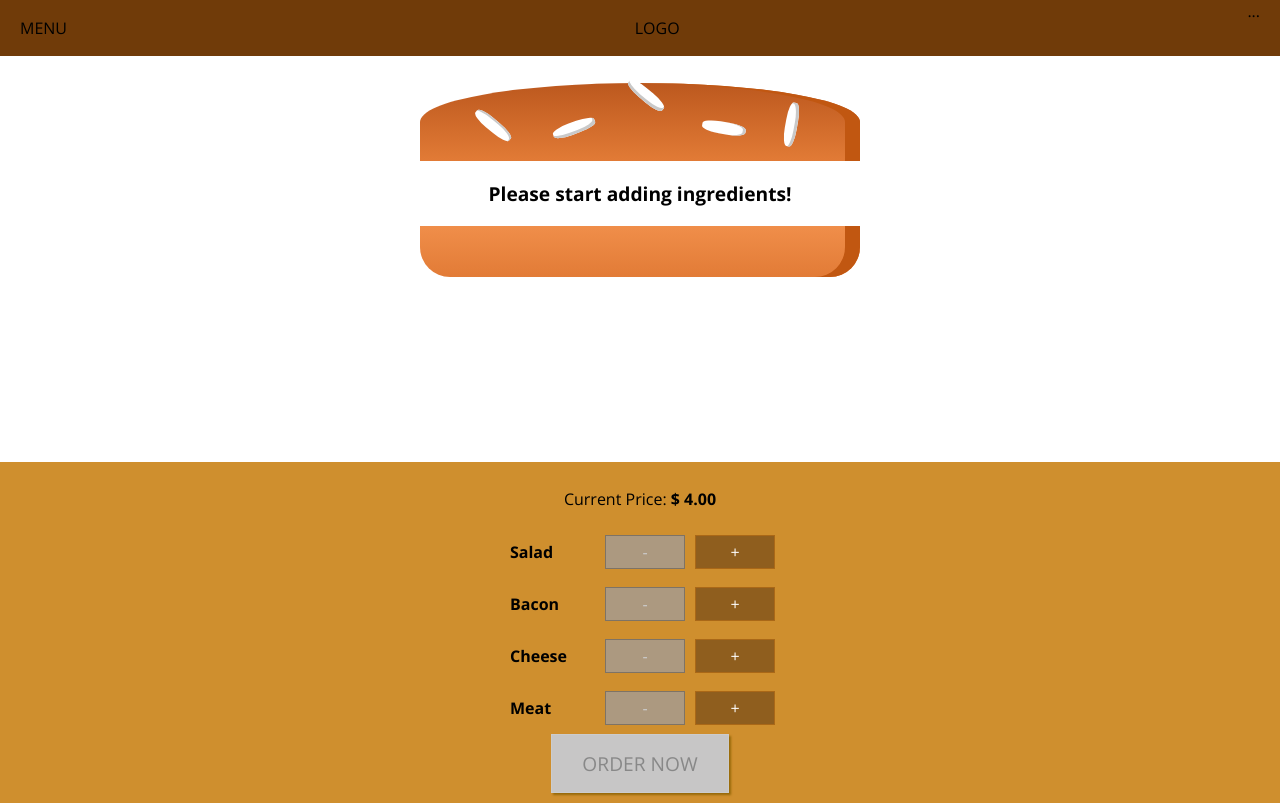
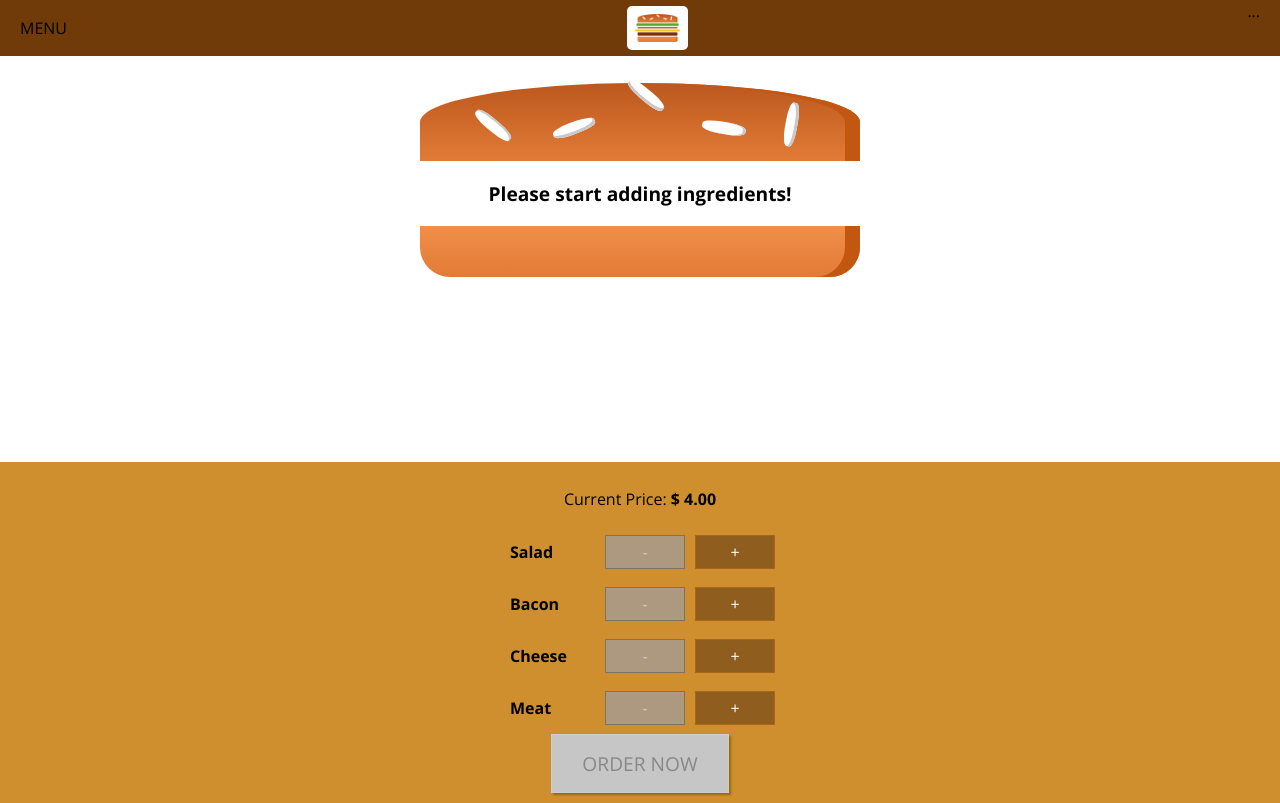
Before and after one commit to dkim2435/burgerApp, a React (Create React App) app: page / in a window 1280 px wide. Built offline with nearby package versions, Linux system fonts and the light colour scheme.

Commit message:
added burger logo in toolbar

```diff
--- /dev/null
+++ b/src/components/Logo/Logo.js
@@ -0,0 +1,11 @@
+import React from 'react'
+import classes from './Logo.module.css'
+import burgerLogo from '../../assets/images/burger-logo.png'
+
+const logo = (props) => (
+  <div className={classes.Logo}>
+    <img src={burgerLogo} alt="MyBurger" />
+  </div>
+)
+
+export default logo
--- /dev/null
+++ b/src/components/Logo/Logo.module.css
@@ -0,0 +1,11 @@
+.Logo {
+  background-color: white;
+  padding: 8px;
+  height: 80%;
+  box-sizing: border-box;
+  border-radius: 5px;
+}
+
+.Logo img {
+  height: 100%;
+}
--- a/src/components/Navigation/Toolbar/Toolbar.js
+++ b/src/components/Navigation/Toolbar/Toolbar.js
@@ -1,10 +1,11 @@
 import React from 'react'
 import classes from './Toolbar.module.css'
+import Logo from '../../Logo/Logo'
 
 const toolbar = (props) => (
   <header className={classes.Toolbar}>
     <div>MENU</div>
-    <div>LOGO</div>
+    <Logo />
     <nav>
       ...
     </nav>
```
Also changed, not shown: src/assets/images/burger-logo.png (added).
